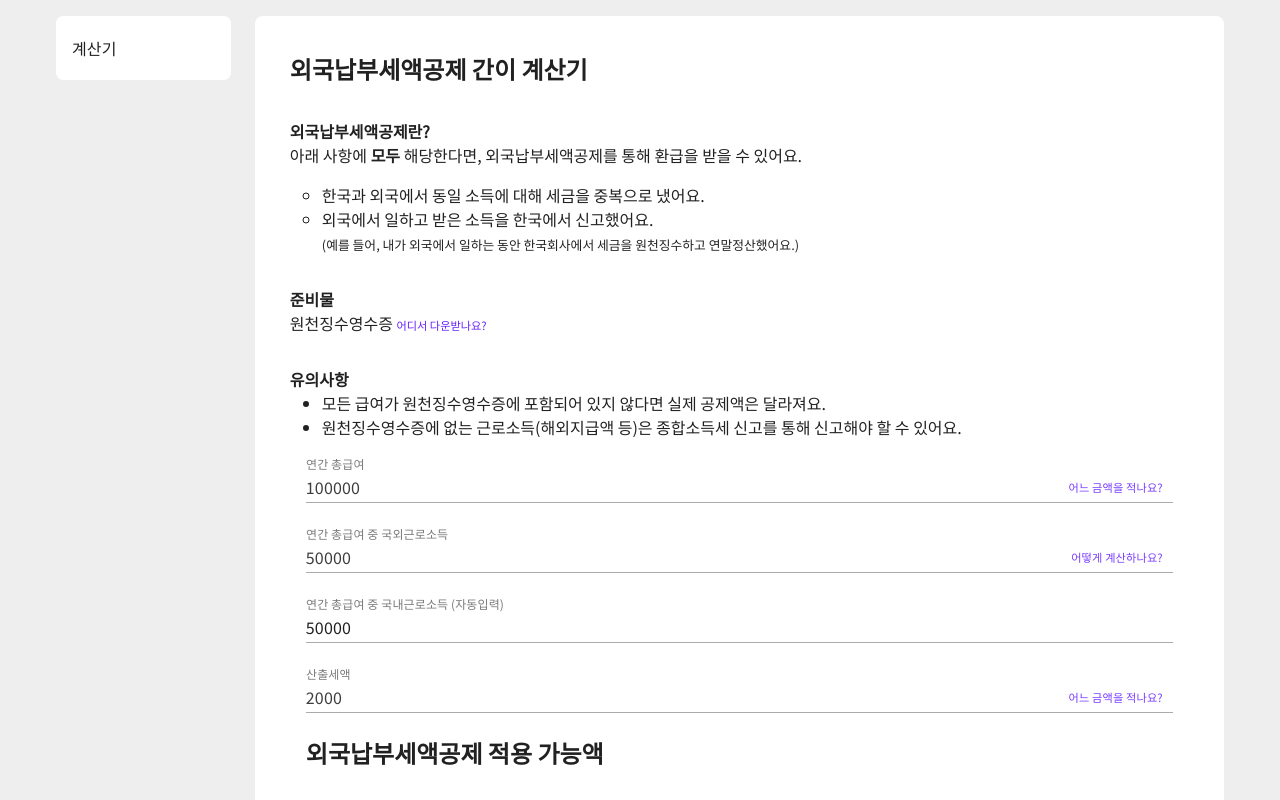
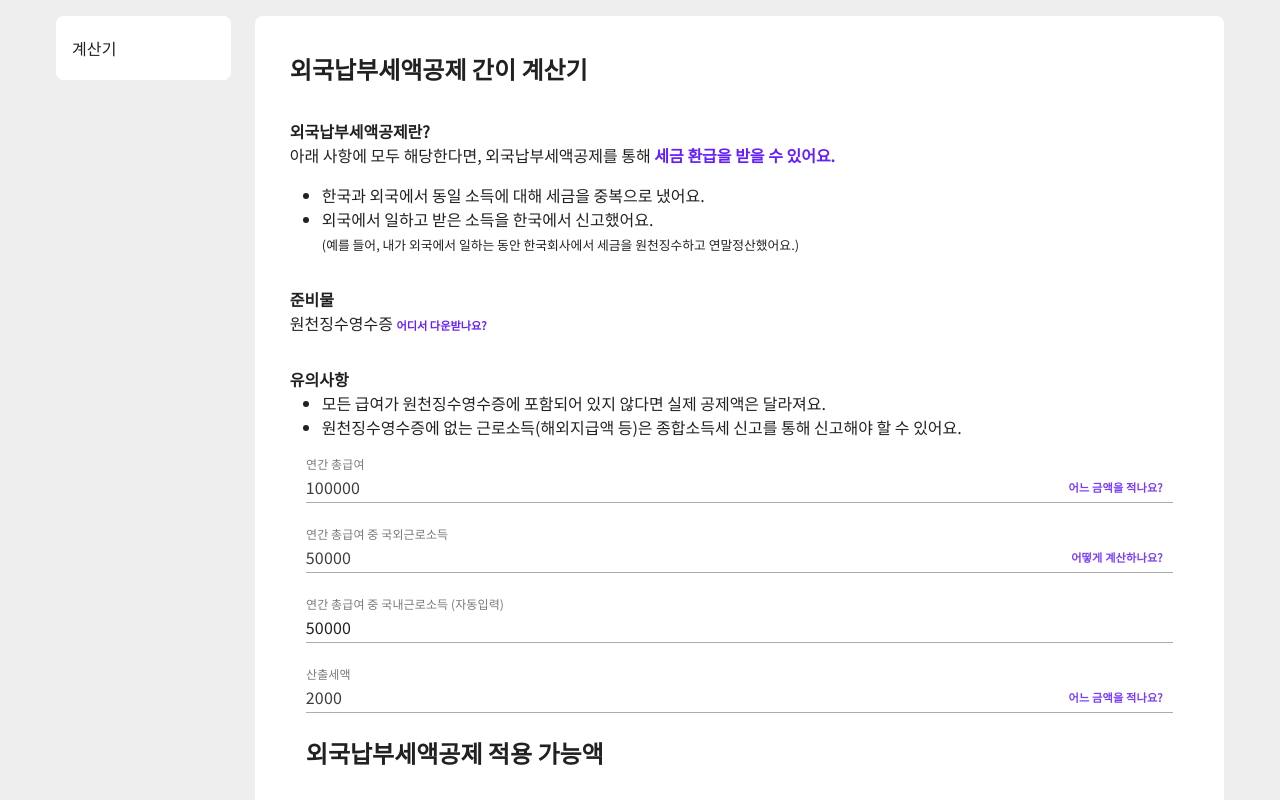
Before and after one commit to monguriman/kr-tax, a Vue app: page / in a window 1280 px wide. Shown: the top 800 px of the page. Built offline with nearby package versions, Linux system fonts and the light colour scheme.

Commit message:
강조텍스트 CSS 적용

```diff
--- a/src/components/DownloadGuideModal.vue
+++ b/src/components/DownloadGuideModal.vue
@@ -8,12 +8,13 @@
         href="https://www.hometax.go.kr/websquare/websquare.wq?w2xPath=/ui/pp/index.xml&tmIdx=0&tm2lIdx=&tm3lIdx="
         target="_blank"
         rel="noopener noreferrer"
+        class="emphasis-text"
         >홈택스</a
       >
       로그인
     </div>
     <div class="steps">
-      2. 조회/발급 > 기타 조회 >근로소득 지급명세서 조회
+      2. 조회/발급 > 기타 조회 > 근로소득 지급명세서 조회
       <img
         :src="downloadGuide"
         alt="downloadGuide"
--- a/src/components/ForeignIncomeGuideModal.vue
+++ b/src/components/ForeignIncomeGuideModal.vue
@@ -45,7 +45,12 @@
       <br />
       국내원천소득 | {{ (annualIncome - foreignIncome).toLocaleString() }}원
       <br />
-      <v-btn @click="onSave" color="primary">닫기</v-btn>
+      <v-btn
+        @click="onSave"
+        color="primary"
+        class="d-flex align-center justify-center mx-auto"
+        >닫기</v-btn
+      >
     </div>
   </div>
 </template>
--- a/src/components/IntroBox.vue
+++ b/src/components/IntroBox.vue
@@ -3,10 +3,10 @@
 
   <div style="margin-top: 2em">
     <h4>외국납부세액공제란?</h4>
-    아래 사항에 <span style="font-weight: 900;">모두</span> 해당한다면,
-    외국납부세액공제를 통해 환급을 받을 수 있어요.
+    아래 사항에 모두 해당한다면,
+    외국납부세액공제를 통해 <span class="emphasis-text">세금 환급을 받을 수 있어요.</span>
 
-    <ul type="circle" style="padding-left: 2em; margin: 1em 0 1em 0">
+    <ul style="padding-left: 2em; margin: 1em 0 1em 0">
       <li>한국과 외국에서 동일 소득에 대해 세금을 중복으로 냈어요.</li>
       <li>
         외국에서 일하고 받은 소득을 한국에서 신고했어요. <br /><span
@@ -44,12 +44,12 @@
     <div class="modal">
       <DownloadGuideModal />
       <v-btn
-        @click="showDownloadGuideModal = false"
-        flat
-        color="deep-purple-accent-3"
-        style="align-items: center;"
-        >닫기</v-btn
-      >
+      @click="showDownloadGuideModal = false"
+      flat
+      color="deep-purple-accent-3"
+      class="d-flex align-center justify-center mx-auto"
+      >닫기</v-btn
+    >
     </div>
   </v-dialog>
 </template>
--- a/src/components/TaxCalculator.vue
+++ b/src/components/TaxCalculator.vue
@@ -105,7 +105,8 @@
   <v-dialog v-model="showAnnualIncomeGuideModal">
     <div class="modal">
       <AnnualIncomeGuideModal />
-      <v-btn @click="showAnnualIncomeGuideModal = false" color="primary">
+      <v-btn @click="showAnnualIncomeGuideModal = false" color="primary" class="d-flex align-center justify-center mx-auto"
+      >
         닫기
       </v-btn>
     </div>
@@ -124,7 +125,7 @@
   <v-dialog v-model="showCalculatedTaxGuideModal">
     <div class="modal">
       <CalculatedTaxGuideModal />
-      <v-btn @click="showCalculatedTaxGuideModal = false" color="primary">
+      <v-btn @click="showCalculatedTaxGuideModal = false" color="primary" class="d-flex align-center justify-center mx-auto">
         닫기
       </v-btn>
     </div>
--- a/src/global.css
+++ b/src/global.css
@@ -3,17 +3,19 @@ body {
 }
 
 .modal-guide-text {
-  color: #651FFF;
+  color: #651fff;
   cursor: pointer;
   font-size: 0.7em;
+  font-weight: 700;
 }
 
 .modal-guide-text-in-input {
-  color: #651FFF;
+  color: #651fff;
   cursor: pointer;
   font-size: 0.7em;
   position: absolute;
   right: 10px;
+  font-weight: 700;
 }
 
 .modal {
@@ -26,3 +28,14 @@ body {
   overflow-y: auto;
   overflow-x: hidden;
 }
+
+.modal .v-btn {
+  margin-top: 1em;
+  width: 95%;
+  border-radius: 30px;
+}
+
+.emphasis-text {
+  color: #651fff;
+  font-weight: 900;
+}
```
